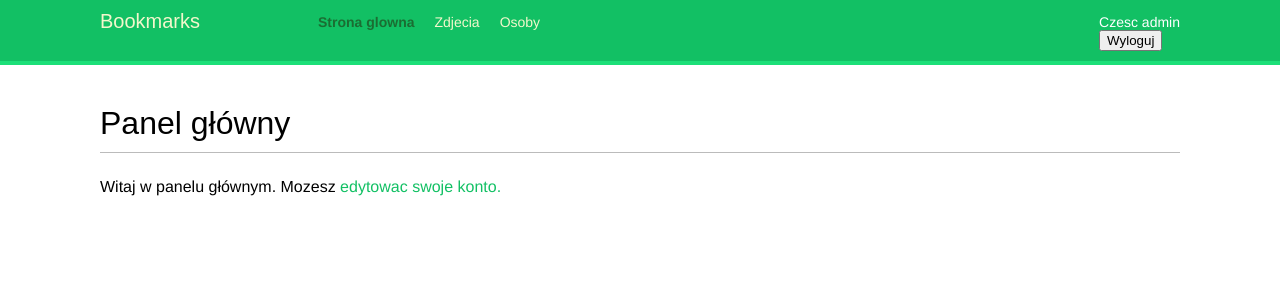
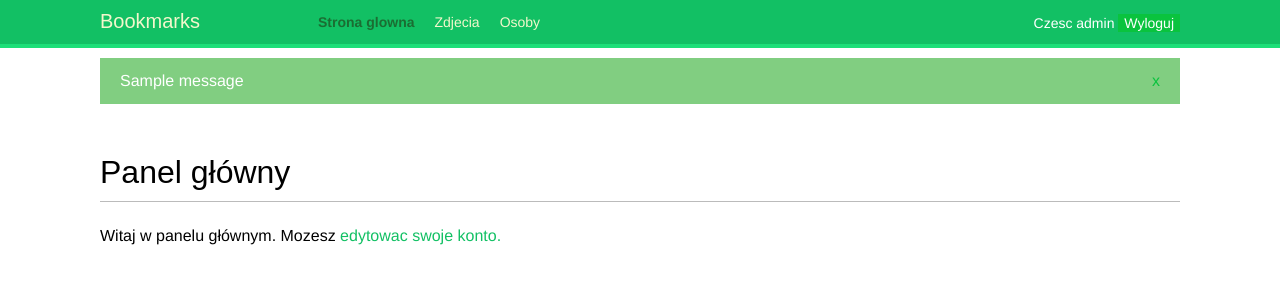
Before and after one commit to Wilkolak2/Django, a Django app: page /account/ in a window 1280 px wide. Shown: the top 300 px of the page. Run offline with Django 5.2, Linux system fonts and the light colour scheme; a user stored in the database is signed in; one stand-in notice (Sample message) is shown; some web fonts are replaced.

Commit message:
logowanie i register zrobione

```diff
--- a/account/forms.py
+++ b/account/forms.py
@@ -33,3 +33,4 @@ class ProfileEditForm(forms.ModelForm):
     class Meta:
         model = Profile
         fields = ['date_of_birth','photo']
+        labels = {'date_of_birth': 'Data urodzenia', 'photo': 'Zdjecie'}
--- a/account/static/css/base.css
+++ b/account/static/css/base.css
@@ -275,3 +275,19 @@ img.user-detail {
     font-style:italic;
     color:#ccc;
 }
+
+.user form{
+    display: inline;
+}
+.user button{
+    background-color: #0ac33e ;
+    border: none;
+    color: inherit;
+    font-size: inherit;
+    font-family: inherit;
+    cursor: pointer;
+}
+
+.user button:hover{
+    background-color: rgba(255,255,255,0.2);
+}
--- a/account/templates/base.html
+++ b/account/templates/base.html
@@ -8,6 +8,9 @@
 </head>
 <body>
     <header id="header">
+
+
+
         <span class="logo">Bookmarks</span>
 
         {% if request.user.is_authenticated %}
@@ -36,6 +39,18 @@
             {% endif %}
         </span>
     </header>
+
+    {% if messages %}
+        <ul class="messages">
+            {% for message in messages %}
+                <li class="{{ message.tags }}">
+                    {{ message|safe }}
+                    <a href="#" class="close">x</a>
+                </li>
+            {% endfor %}
+        </ul>
+    {% endif %}
+
     <main id="content">
         {% block content %}
         {% endblock %}
--- a/account/views.py
+++ b/account/views.py
@@ -1,3 +1,4 @@
+from django.contrib import messages
 from django.contrib.auth import authenticate, login
 from django.contrib.auth.decorators import login_required
 from django.http import HttpResponse
@@ -46,7 +47,16 @@ def register(request):
 @login_required
 def edit(request):
     if request.method == "POST":
-        pass
+        user_form = UserEditForm(instance=request.user,data=request.POST)
+        profile_name = ProfileEditForm(instance=request.user.profile,
+                                       data=request.POST,
+                                       files=request.FILES)
+        if user_form.is_valid() and profile_name.is_valid():
+            user_form.save()
+            profile_name.save()
+            messages.success(request,"pomyslnie zaktualizowano konto")
+        else:
+            messages.error(request,"nie mozna zaktualizowa konta")
     else:
         user_form = UserEditForm(instance=request.user)
         profile_name = ProfileEditForm(instance=request.user.profile)
```
Also changed, not shown: db.sqlite3.
